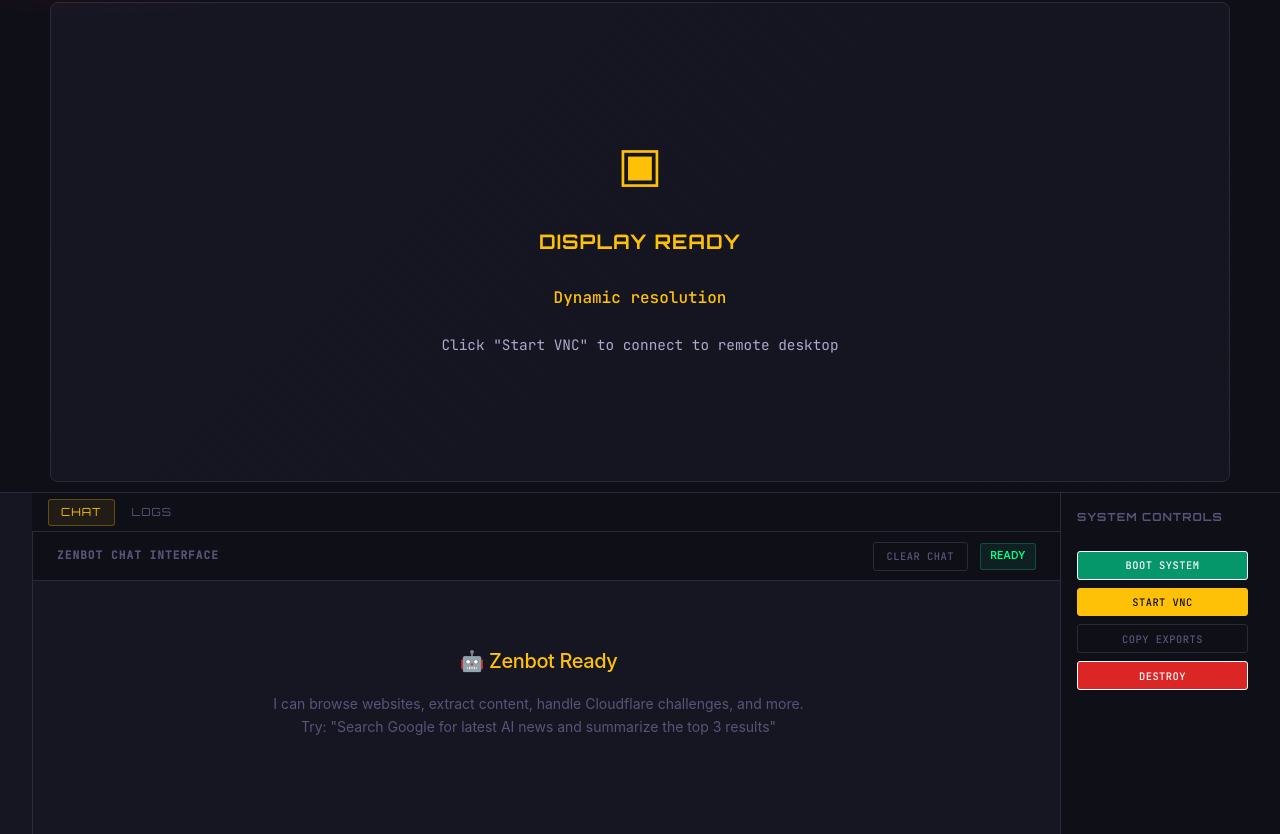
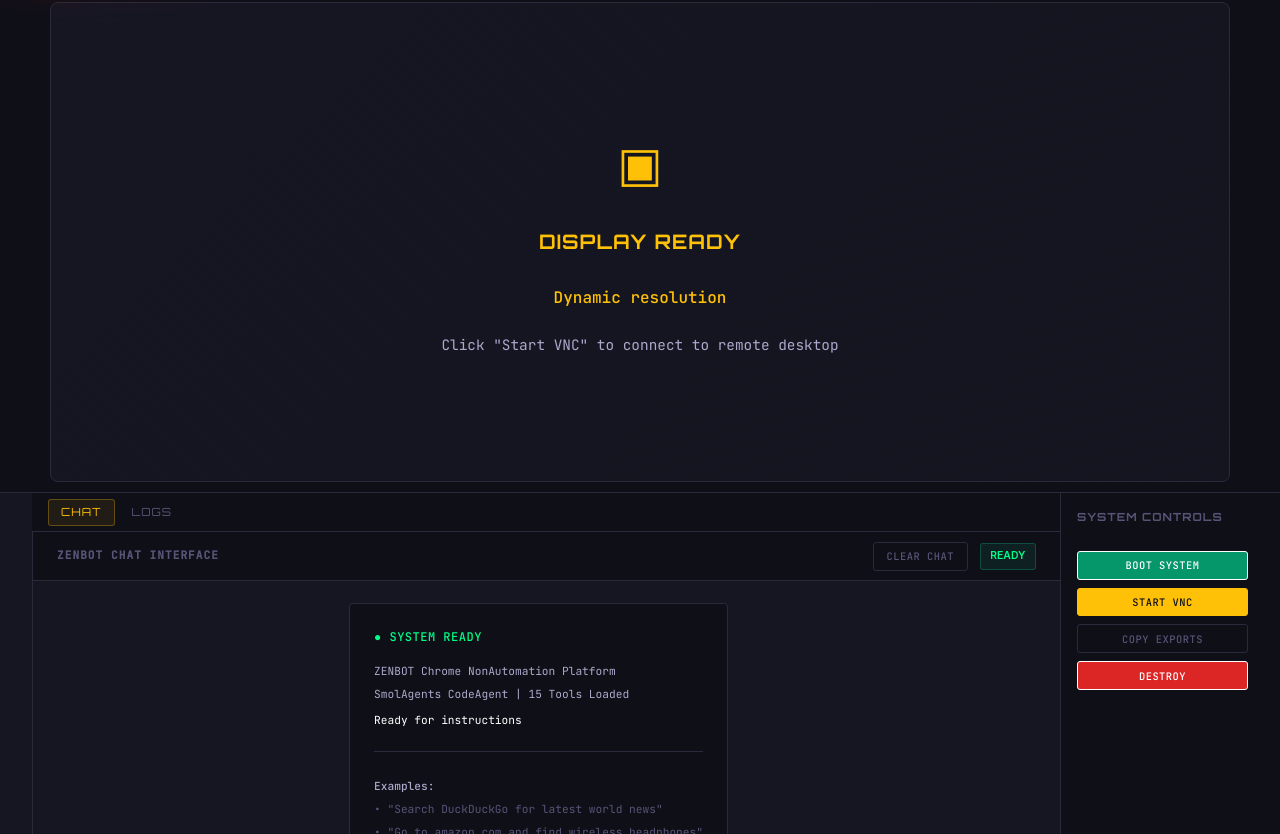
Before and after one commit to michaelsoftmd/pebkac-chrome, a plain HTML site: page static/index.html in a window 1280 px wide. Shown: the part 118-952 px from the top of the page. Drawn offline with Linux system fonts and the light colour scheme; no server answers.

Commit message:
Add files via upload

```diff
--- a/static/index.html
+++ b/static/index.html
@@ -57,9 +57,20 @@
 
                         <div id="chat-messages" class="chat-messages">
                             <div class="welcome-message">
-                                <h4>🤖 Zenbot Ready</h4>
-                                <p>I can browse websites, extract content, handle Cloudflare challenges, and more.</p>
-                                <p>Try: "Search Google for latest AI news and summarize the top 3 results"</p>
+                                <div class="vnc-init-message">
+                                    <div class="vnc-status">● SYSTEM READY</div>
+                                    <div class="vnc-details">
+                                        <div>ZENBOT Chrome NonAutomation Platform</div>
+                                        <div>SmolAgents CodeAgent | 15 Tools Loaded</div>
+                                        <div class="vnc-ready">Ready for instructions</div>
+                                    </div>
+                                    <div class="vnc-examples">
+                                        <div class="example-title">Examples:</div>
+                                        <div>• "Search DuckDuckGo for latest world news"</div>
+                                        <div>• "Go to amazon.com and find wireless headphones"</div>
+                                        <div>• Or I can work on the current page</div>
+                                    </div>
+                                </div>
                             </div>
                         </div>
 
--- a/static/style.css
+++ b/static/style.css
@@ -781,25 +781,62 @@ body::before {
 }
 
 .welcome-message {
-    text-align: center;
-    color: var(--text-secondary);
-    padding: 3rem 2rem;
+    display: flex;
+    align-items: center;
+    justify-content: center;
+    padding: 2rem;
+    min-height: 300px;
 }
 
-.welcome-message h4 {
-    color: var(--zenbot-orange);
-    font-family: 'Inter', sans-serif;
-    font-size: 1.25rem;
+.vnc-init-message {
+    background: var(--darker-bg);
+    border: 1px solid var(--border-color);
+    border-radius: 4px;
+    padding: 1.5rem;
+    font-family: 'JetBrains Mono', monospace;
+    max-width: 600px;
+}
+
+.vnc-status {
+    color: var(--accent-green);
+    font-size: 0.75rem;
     font-weight: 500;
     margin-bottom: 1rem;
-    letter-spacing: -0.02em;
+    letter-spacing: 0.5px;
 }
 
-.welcome-message p {
-    font-family: 'Inter', sans-serif;
-    font-size: 0.875rem;
+.vnc-details {
+    color: var(--text-secondary);
+    font-size: 0.7rem;
     line-height: 1.6;
+    margin-bottom: 1.5rem;
+    border-bottom: 1px solid var(--border-color);
+    padding-bottom: 1rem;
+}
+
+.vnc-details > div {
+    margin-bottom: 0.3rem;
+}
+
+.vnc-ready {
+    color: var(--text-primary);
+    margin-top: 0.5rem;
+}
+
+.vnc-examples {
     color: var(--text-muted);
+    font-size: 0.7rem;
+    line-height: 1.8;
+}
+
+.example-title {
+    color: var(--text-secondary);
+    margin-bottom: 0.5rem;
+    font-weight: 500;
+}
+
+.vnc-examples > div {
+    margin-bottom: 0.2rem;
 }
 
 .message {
```
